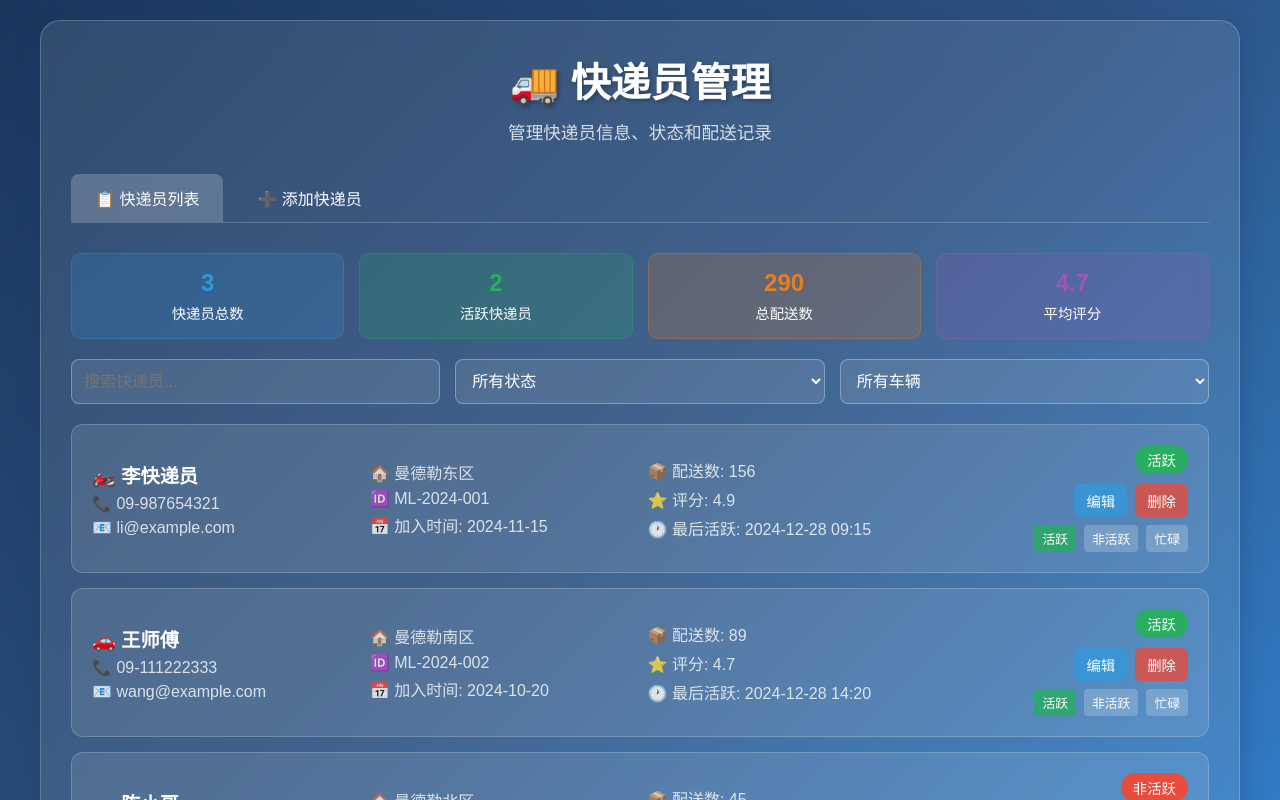
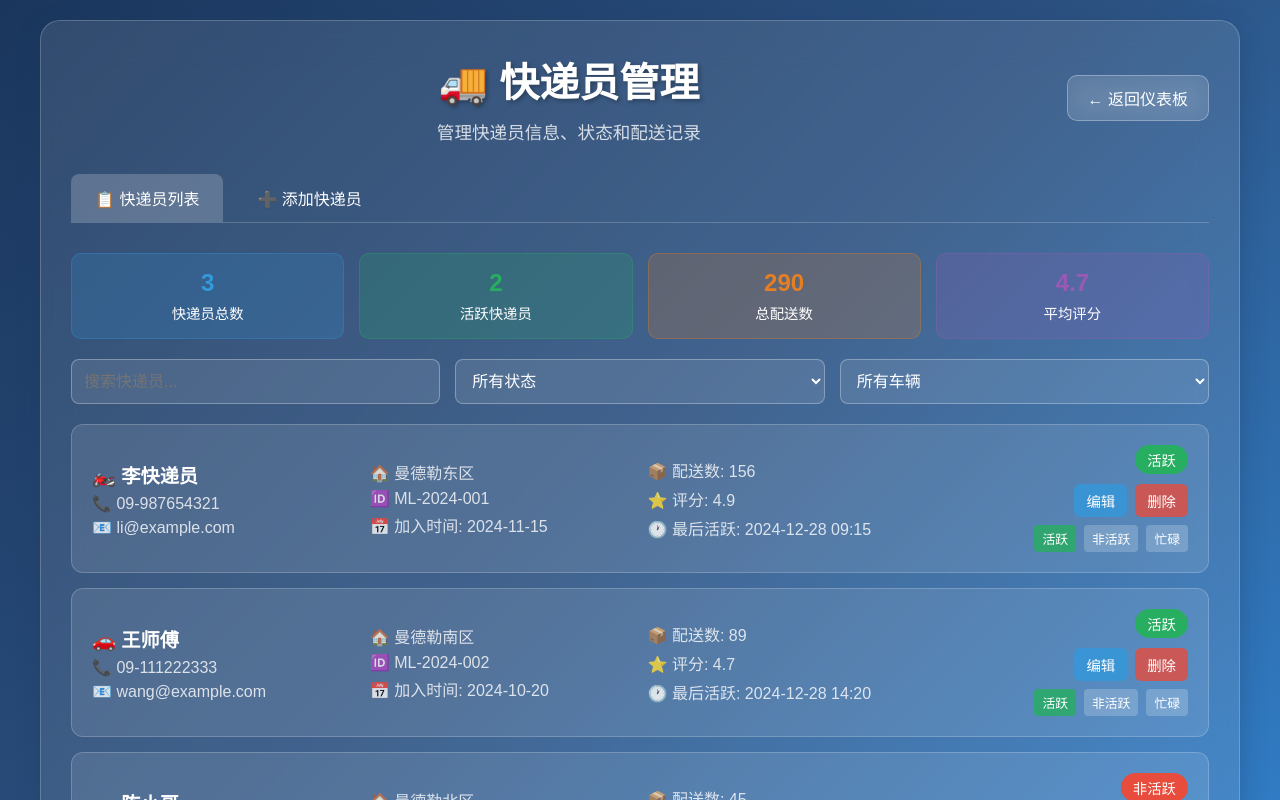
Before and after one commit to huangdelun16-lgtm/ml-express, a React (Create React App) app: page /admin/couriers in a window 1280 px wide. Shown: the top 800 px of the page. Built offline with nearby package versions, Linux system fonts and the light colour scheme; no server answers; the database is empty; the HTML template or start-up script is replaced by a standard one.

Commit message:
添加快递员管理退出按钮 - 返回仪表板功能

```diff
--- a/src/pages/CourierManagement.tsx
+++ b/src/pages/CourierManagement.tsx
@@ -1,4 +1,5 @@
 import React, { useState, useEffect } from 'react';
+import { useNavigate } from 'react-router-dom';
 import { supabase } from '../services/supabase';
 
 interface Courier {
@@ -20,6 +21,7 @@ interface Courier {
 }
 
 const CourierManagement: React.FC = () => {
+  const navigate = useNavigate();
   const [couriers, setCouriers] = useState<Courier[]>([]);
   const [loading, setLoading] = useState(true);
   const [activeTab, setActiveTab] = useState<'list' | 'create'>('list');
@@ -328,11 +330,14 @@ const CourierManagement: React.FC = () => {
         position: 'relative',
         zIndex: 1
       }}>
-        {/* 标题 */}
+        {/* 标题和退出按钮 */}
         <div style={{
-          textAlign: 'center',
+          display: 'flex',
+          justifyContent: 'space-between',
+          alignItems: 'center',
           marginBottom: '30px'
         }}>
+          <div style={{ textAlign: 'center', flex: 1 }}>
             <h1 style={{
               color: 'white',
               fontSize: '2.5rem',
@@ -348,6 +353,31 @@ const CourierManagement: React.FC = () => {
             }}>
               管理快递员信息、状态和配送记录
             </p>
+          </div>
+          <button
+            onClick={() => navigate('/admin/dashboard')}
+            style={{
+              background: 'rgba(255, 255, 255, 0.1)',
+              color: 'white',
+              border: '1px solid rgba(255, 255, 255, 0.3)',
+              padding: '10px 20px',
+              borderRadius: '10px',
+              cursor: 'pointer',
+              fontSize: '1rem',
+              backdropFilter: 'blur(10px)',
+              transition: 'all 0.3s ease'
+            }}
+            onMouseOver={(e) => {
+              e.currentTarget.style.background = 'rgba(255, 255, 255, 0.2)';
+              e.currentTarget.style.transform = 'translateY(-2px)';
+            }}
+            onMouseOut={(e) => {
+              e.currentTarget.style.background = 'rgba(255, 255, 255, 0.1)';
+              e.currentTarget.style.transform = 'translateY(0)';
+            }}
+          >
+            ← 返回仪表板
+          </button>
         </div>
 
         {/* 标签页导航 */}
```
Also changed, not shown: 2 other files (tests, documents, lock files or other folders). Lines whose indentation alone changed are shown as unchanged.
